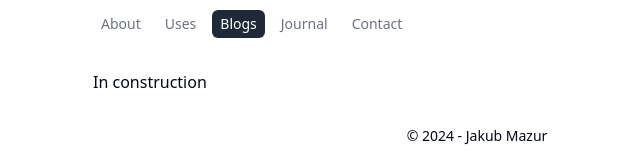
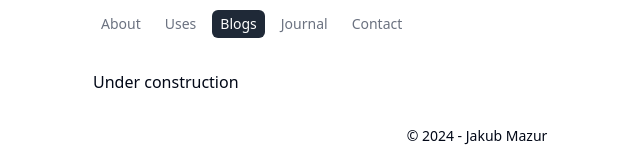
Before and after one commit to jakmaz/portfolio, a Next.js app: page /blogs in a window 1280 px wide. Shown: the part 187-347 px from the top of the page, without its empty margins (163-803 px from the left). Built offline with nearby package versions, Linux system fonts and the light colour scheme.

Commit message:
🔧 Implement future subpages

```diff
--- a/app/blogs/[title]/page.tsx
+++ b/app/blogs/[title]/page.tsx
@@ -0,0 +1,3 @@
+export default function BlogPage() {
+  return <h1>Under construction</h1>;
+}
--- a/app/blogs/page.tsx
+++ b/app/blogs/page.tsx
@@ -1,3 +1,3 @@
 export default function Blogs() {
-  return <h1>In construction</h1>;
+  return <h1>Under construction</h1>;
 }
--- a/app/contact/page.tsx
+++ b/app/contact/page.tsx
@@ -1,3 +1,3 @@
 export default function Contact() {
-  return <h1>In construction</h1>;
+  return <h1>Under construction</h1>;
 }
--- a/app/journal/page.tsx
+++ b/app/journal/page.tsx
@@ -1,3 +1,3 @@
 export default function Journal() {
-  return <h1>In construction</h1>;
+  return <h1>Under construction</h1>;
 }
--- a/components/navbar.tsx
+++ b/components/navbar.tsx
@@ -27,7 +27,7 @@ const Tab = ({ text, href, selected, setSelected }: TabProps) => {
         className={`${
           selected
             ? "text-white"
-            : "text-gray-500 hover:text-gray-900 dark:hover:text-gray-100"
+            : "text-gray-500 hover:text-gray-900 hover:scale-105"
         } relative rounded-md px-2 py-1 text-sm font-medium transition-colors`}
       >
         <span className="relative z-10">{text}</span>
```
